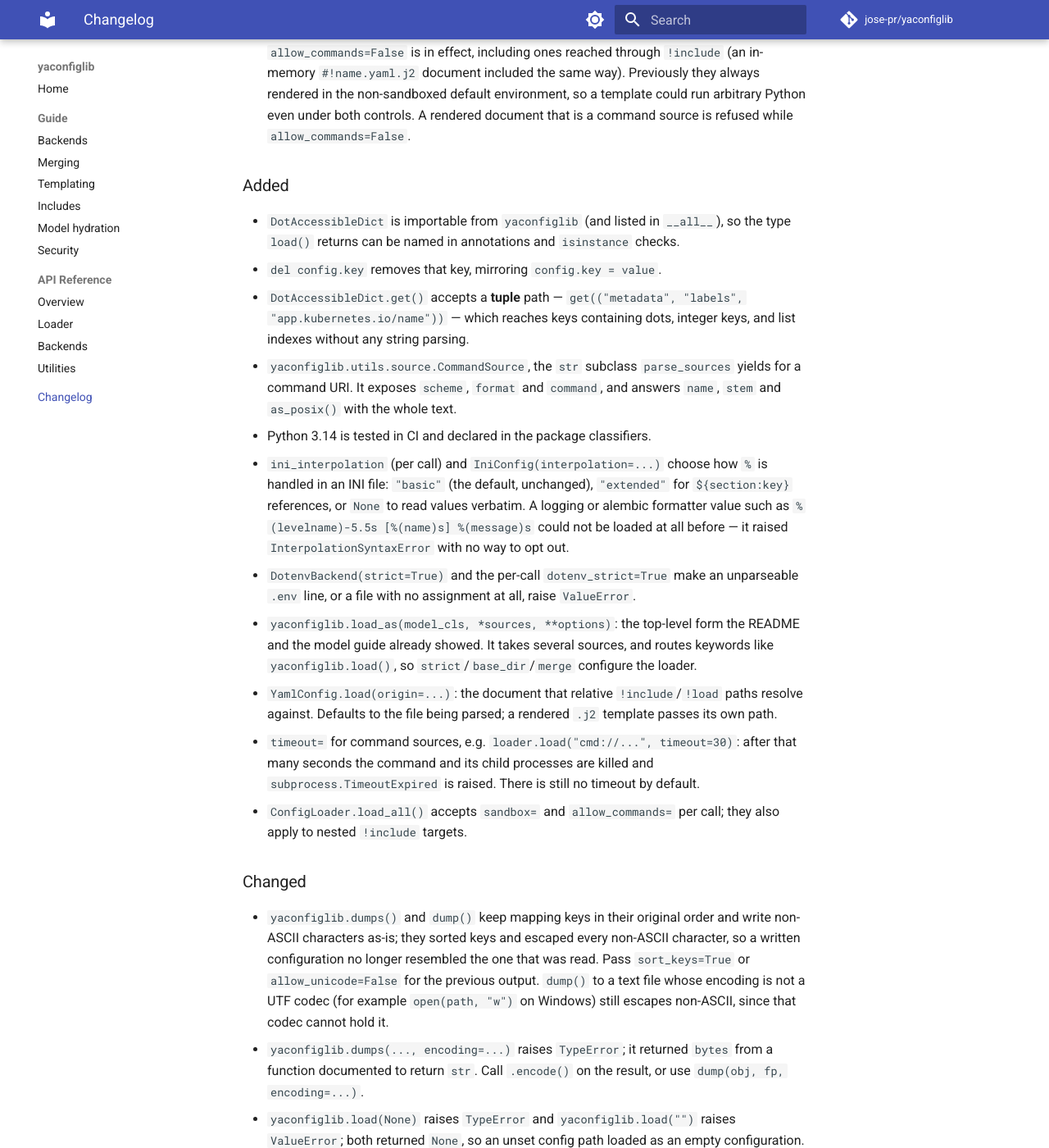
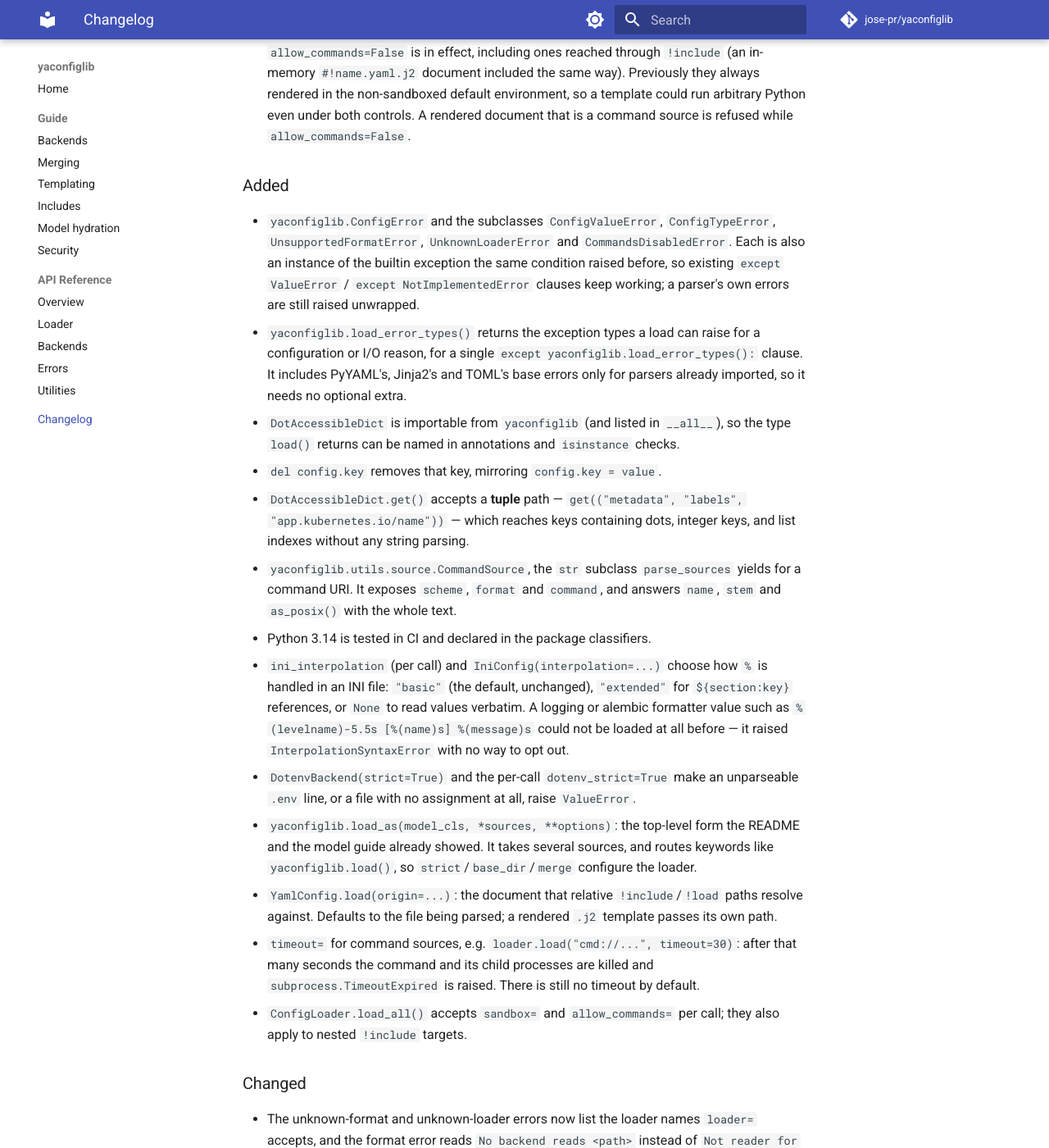
Before and after one commit to jose-pr/yaconfiglib, an MkDocs documentation site: the page built from docs/changelog.md, in a window 1280 px wide and 1400 px high, scrolled down 848 px. Shown: the whole window at 82% size. Built offline with MkDocs 1.6.1 and Material for MkDocs 9.7.7, drawn with Linux system fonts in a browser that asks for light colours; comment, search, counter and statistics services are not loaded; some of the changed text lies outside the part shown.

Commit message:
docs: document the ConfigError family and load_error_types()
Adds an Errors page to the API reference and its nav entry, an Errors
section to the API header listing each class with its bases and when it is
raised, a note telling custom backends which errors to raise, and the
changelog entries. Also renames the "Not reader for ..." text where earlier
unreleased entries quoted it.

```diff
--- a/CHANGELOG.md
+++ b/CHANGELOG.md
@@ -32,6 +32,15 @@ and this project adheres to [Semantic Versioning](https://semver.org/spec/v2.0.0
   is a command source is refused while `allow_commands=False`.
 
 ### Added
+- `yaconfiglib.ConfigError` and the subclasses `ConfigValueError`, `ConfigTypeError`,
+  `UnsupportedFormatError`, `UnknownLoaderError` and `CommandsDisabledError`. Each is also
+  an instance of the builtin exception the same condition raised before, so existing
+  `except ValueError` / `except NotImplementedError` clauses keep working; a parser's own
+  errors are still raised unwrapped.
+- `yaconfiglib.load_error_types()` returns the exception types a load can raise for a
+  configuration or I/O reason, for a single `except yaconfiglib.load_error_types():`
+  clause. It includes PyYAML's, Jinja2's and TOML's base errors only for parsers already
+  imported, so it needs no optional extra.
 - `DotAccessibleDict` is importable from `yaconfiglib` (and listed in `__all__`), so the
   type `load()` returns can be named in annotations and `isinstance` checks.
 - `del config.key` removes that key, mirroring `config.key = value`.
@@ -62,6 +71,11 @@ and this project adheres to [Semantic Versioning](https://semver.org/spec/v2.0.0
   also apply to nested `!include` targets.
 
 ### Changed
+- The unknown-format and unknown-loader errors now list the loader names `loader=`
+  accepts, and the format error reads `No backend reads <path>` instead of
+  `Not reader for <path>`. Code matching the old text should catch
+  `yaconfiglib.UnsupportedFormatError` (still a `NotImplementedError`) or
+  `yaconfiglib.UnknownLoaderError` (still a `ValueError`) instead.
 - `yaconfiglib.dumps()` and `dump()` keep mapping keys in their original order and write
   non-ASCII characters as-is; they sorted keys and escaped every non-ASCII character, so a
   written configuration no longer resembled the one that was read. Pass `sort_keys=True`
@@ -262,7 +276,7 @@ and this project adheres to [Semantic Versioning](https://semver.org/spec/v2.0.0
   it used the locale codec (cp1252 on Windows), so a document with non-Latin-1 characters
   failed to load there and could not load at all.
 - An in-memory document whose `#!name` line ends in `\r\n` now loads; it raised
-  `Not reader for name`.
+  `No backend reads name` (then worded `Not reader for name`).
 - `ConfigLoader.load()` of a bytes document in a BOM or UTF-16/UTF-32 `encoding=` now
   loads; it raised `ValueError: not enough values to unpack`.
 - A missing attribute on a loaded configuration raises `AttributeError` naming the real
@@ -328,7 +342,7 @@ and this project adheres to [Semantic Versioning](https://semver.org/spec/v2.0.0
   called `proj [v2]` works, a file really named `z[1].json` loads as itself, and
   `has_glob_pattern()` looks only outside a path's anchor.
 - A glob that matches a directory skips it instead of failing with
-  `NotImplementedError: Not reader for <directory>`, so `envs/*` loads the files under
+  `NotImplementedError` for the directory, so `envs/*` loads the files under
   `envs/`.
 - Sources given as a `pathlib.Path` (or any other `os.PathLike`, including a `PurePath`
   or an object that just defines `__fspath__`) now load instead of raising
@@ -363,7 +377,7 @@ and this project adheres to [Semantic Versioning](https://semver.org/spec/v2.0.0
   nothing there.
 - A variable equal to the prefix (`APP_` with `prefix="APP_"`) no longer produces an
   empty-string key.
-- When a format's optional dependency is missing, the "Not reader for ..." and "Unknown
+- When a format's optional dependency is missing, the "No backend reads ..." and "Unknown
   configuration format/loader" errors name the extra to install and the underlying import
   error, instead of only reporting an unknown format.
 - `.cfg` files are detected as INI, which the API reference already stated. A `.cfg`
--- a/mkdocs.yml
+++ b/mkdocs.yml
@@ -36,6 +36,7 @@ nav:
       - Overview: api/reference.md
       - Loader: api/loader.md
       - Backends: api/backends.md
+      - Errors: api/errors.md
       - Utilities: api/utils.md
   - Changelog: changelog.md
 
```
Also changed, not shown: docs/api/errors.md (added, +26 -0 lines), docs/api/reference.md (+3 -0 lines), docs/guide/backends.md (+5 -0 lines), src/yaconfiglib/AGENTS.md (+45 -2 lines).
